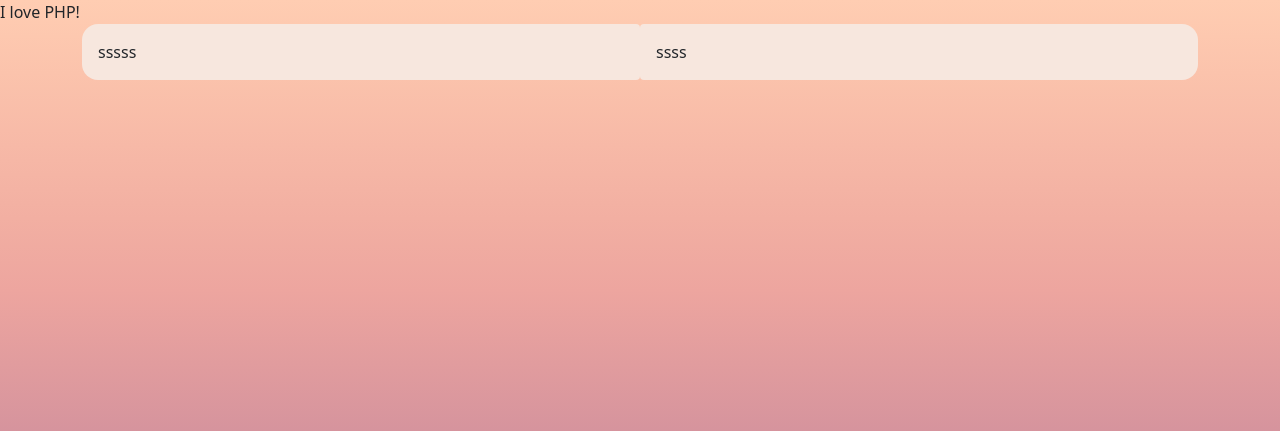
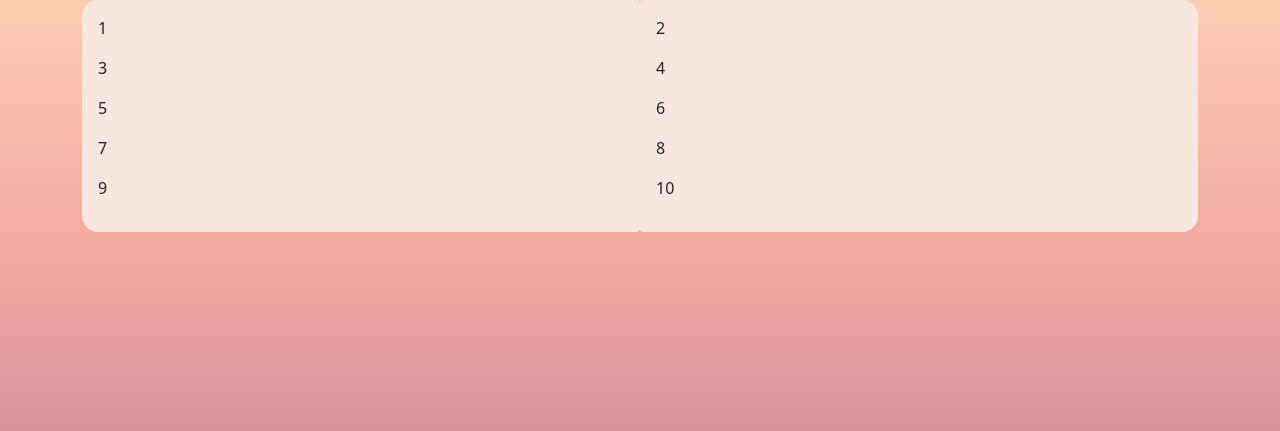
Before and after one commit to Estions/Image-Gallery-Website, a PHP site: page / in a window 1280 px wide. Shown: the top 431 px of the page. Run offline with PHP 8.4, Linux system fonts and the light colour scheme.

```diff
--- a/index.php
+++ b/index.php
@@ -8,21 +8,32 @@
     <link href="https://cdn.jsdelivr.net/npm/bootstrap@5.0.0-beta3/dist/css/bootstrap.min.css" rel="stylesheet">
 		<!-- Custom CSS-->
     <link href="css/styles-main.css" rel="stylesheet">
-		<!-- Webpage Title -->
+
     <title>Template Webpage</title>
   </head>
-  <body class = "bg-gradient">
+  <body class = "bg-gradient"> <!-- Body -->
+    <div class="container"> <!-- Gallery Container -->
+      <div class="row g-0"> <!-- Gallery Row Container -->
+        <div class="col p-3 border-l bg-cc-linen rounded-end rounded-5"> <!--Gallery Column 1 -->
         <?php
-    $txt = "PHP";
-    echo "I love $txt!";
+          $imgArray = array();
+          $myfile = fopen("webdictionary.txt", "r") or die("Unable to open file!");
+          while(!feof($myfile))
+          {
+            $line = fgets($myfile);
+            array_push($imgArray,$line);
+          }
         ?>
-  <div class="container">
-          <div class="row g-0">
-              <div class="col p-3 border-l bg-cc-linen rounded-end rounded-5">
-                    sssss
+        <?php
+          for($i = 0 ; $i < count($imgArray) ; $i++)
+          if($i % 2 == 0) echo "<p>".$imgArray[$i]."</p>";
+        ?>
         </div>
-              <div class="col p-3 border-r bg-cc-linen rounded-start rounded-5">
-                  ssss
+        <div class="col p-3 border-r bg-cc-linen rounded-start rounded-5"> <!--Gallery Column 2 -->
+        <?php
+          for($i = 0 ; $i < count($imgArray) ; $i++)
+          if($i % 2 !== 0) echo "<p>".$imgArray[$i]."</p>";
+        ?>
         </div>
         </div>
       </div>
--- /dev/null
+++ b/webdictionary.txt
@@ -0,0 +1,10 @@
+1
+2
+3
+4
+5
+6
+7
+8
+9
+10
```
Lines whose indentation alone changed are shown as unchanged.
